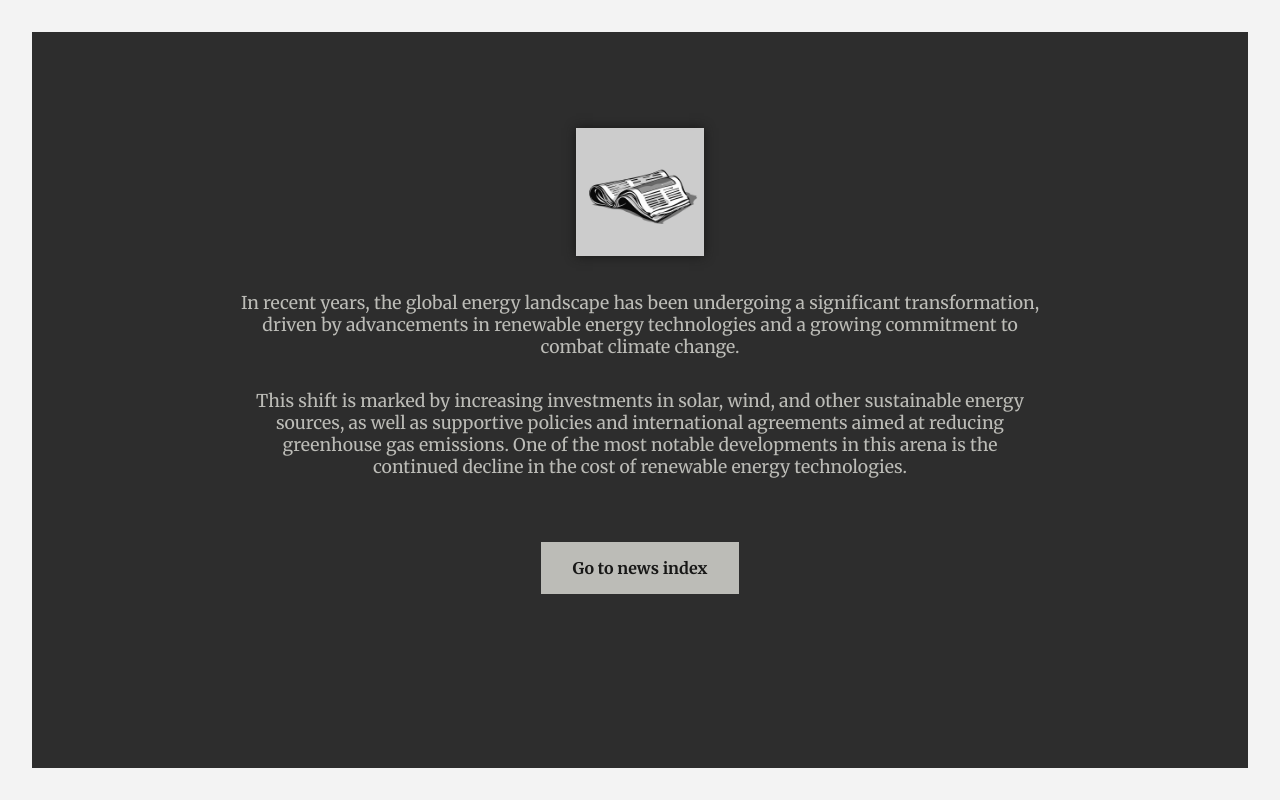
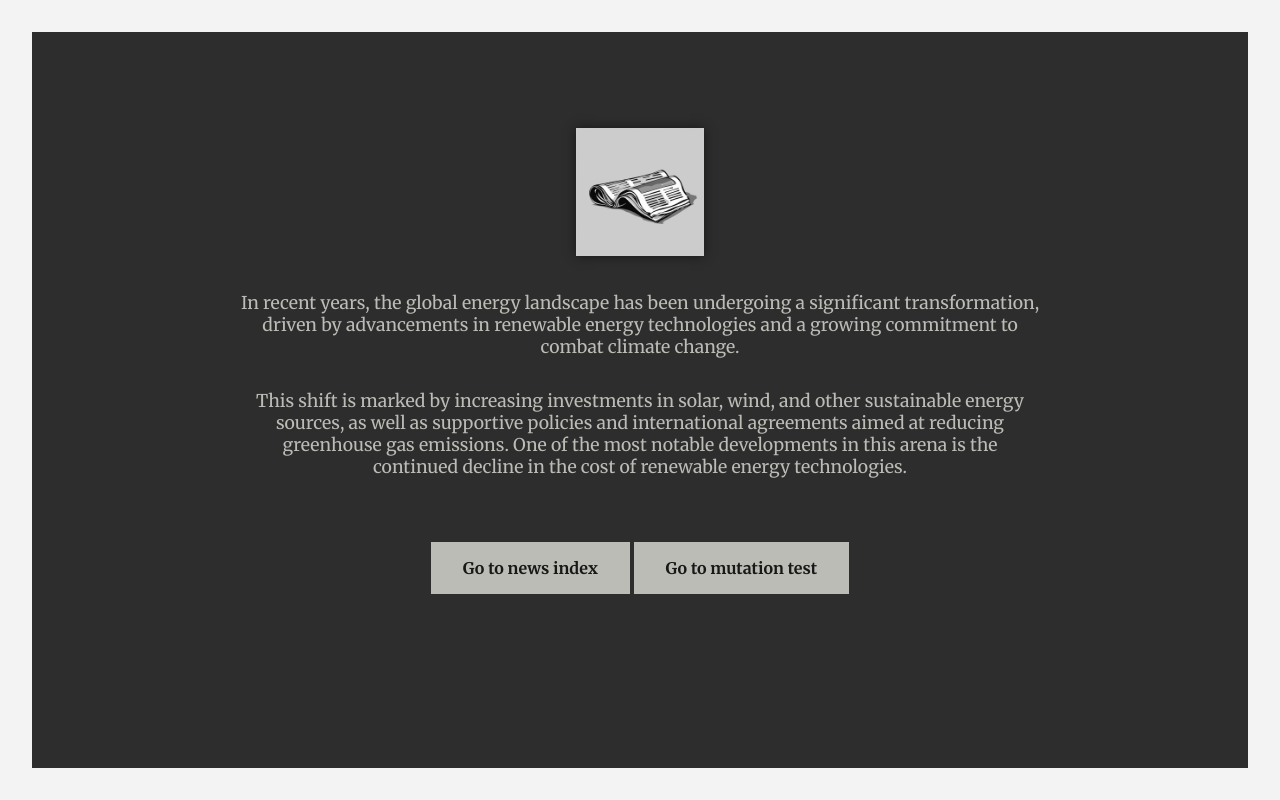
Before and after one commit to sean-xiao-zhao7/nextjs-routing, a Next.js app: page / in a window 1280 px wide. Built offline with nearby package versions, Linux system fonts and the light colour scheme.

Commit message:
Add mutation test button

```diff
--- a/app/(marketing)/page.tsx
+++ b/app/(marketing)/page.tsx
@@ -19,7 +19,8 @@ export default function HomePage() {
                 in this arena is the continued decline in the cost of renewable
                 energy technologies.
             </p>
-            <Link href="/news">Go to news index</Link>
+            <Link href="/news">Go to news index</Link>{" "}
+            <Link href="/news">Go to mutation test</Link>
         </div>
     );
 }
```
